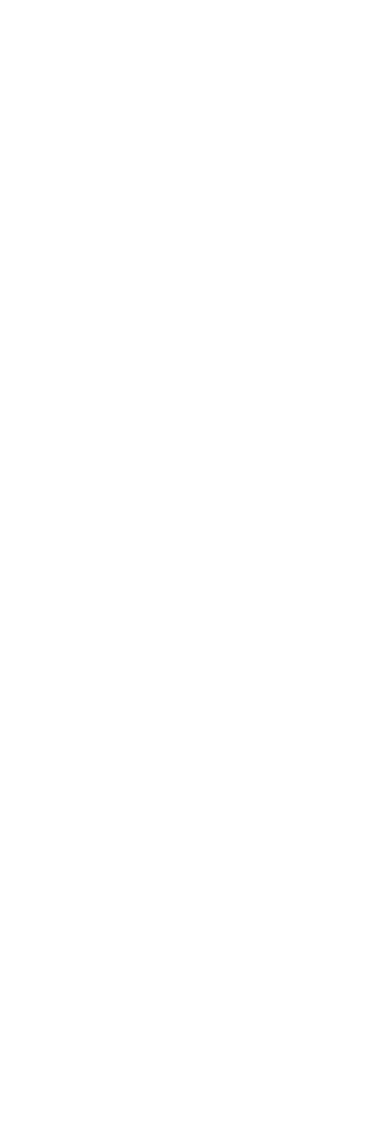
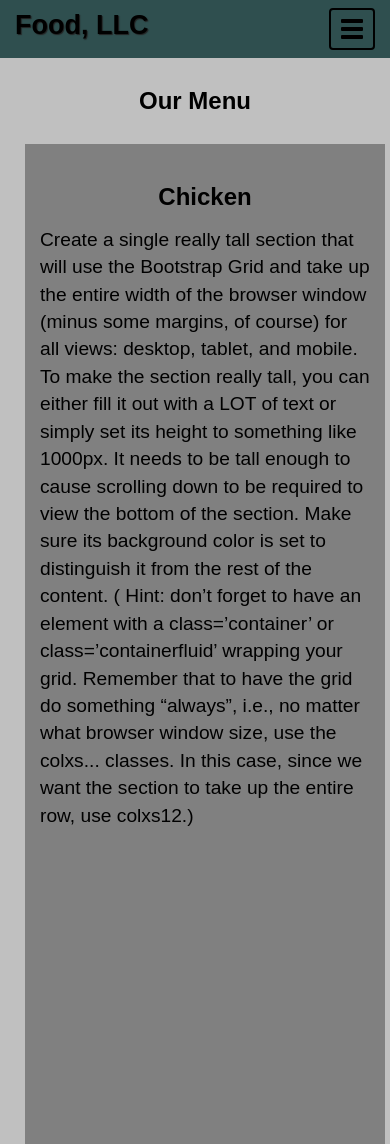
Before and after one commit to WindlessRook/John_Hopkins_University-Web_Development_Course, a plain HTML site: page Module3_Solutions/index.html in a window 390 px wide. Before the commit the page ends 844 px from the top, so only its background shows below. Drawn offline with Linux system fonts and the light colour scheme.

Commit message:
final copy

```diff
--- a/Module3_Solutions/css/styles.css
+++ b/Module3_Solutions/css/styles.css
@@ -0,0 +1,72 @@
+body{
+	font-size: 16px;
+	color:#000;
+	background-color: #c0c0c0;
+	font-family: Arial, Helvetica, sans-serif;
+}
+/*Header Navigation div*/
+#header-nav{
+	background-color: #2f4f4f;
+	border-radius: 0;
+	border: 0;
+}
+.navbar-header button.navbar-toggle, .navbar-header .icon-bar{
+	color: #2f4f4f;
+	border: 2px solid #000;
+}
+/*The name of the brand*/
+.navbar-brand h1{
+	color:#000;
+	font-size: 1.5em;
+	font-weight: bold;
+	text-shadow: 1px 1px 1px #222;
+	margin-top: 0;
+	margin-bottom: 0;
+	line-height: 0.75;
+}
+.navbar-brand a:hover, .navbar-brand a:focus{
+	text-decoration: none;
+}
+/*The drop down menu*/
+#nav-list{
+	margin-top: 10px;
+	padding: 0px;
+}
+#nav-list a{
+	color: #000;
+	font-size: 1.2em;
+	font-weight: bold;
+}
+#nav-list a:hover{
+	background-color: #fff;
+}
+#collapsable-nav{
+	background-color: #2f4f4f;
+	margin: 0;
+}
+hr{
+	padding: 0;
+	margin:0;
+}
+/*Page heading*/
+#page-heading h2{
+	color:#000;
+	font-size: 1.5em;
+	font-weight: bold;
+	margin-top: 10px;
+	margin-bottom: 20px;
+}
+/*Page Content*/
+#page-content{
+	height: 1000px;
+	background-color: #808080;
+	font-size: 1.2em;
+	padding: 15px;
+	margin: 10px;
+}
+/*Content Heading*/
+#content-heading h3{
+	color: #000;
+	font-weight: bold;
+	padding: 5px;
+}
--- a/Module3_Solutions/index.html
+++ b/Module3_Solutions/index.html
@@ -9,7 +9,52 @@
 	<link rel="stylesheet" type="text/css" href="css/styles.css">
 </head>
 <body>
-
+	<header>
+		<nav id="header-nav" class="navbar navbar-default">
+			<div class="container">
+				<div class="navbar-header">
+					<div class="navbar-brand">
+						<a href="index.html"><h1>Food, LLC</h1></a>
+					</div> <!--End of navbar-brand-->
+					<button type="button" class="navbar-toggle collapsed" data-toggle="collapse" data-target="#collapsable-nav" aria-expanded="false">
+						<span class="sr-only">Toggle navigation</span>
+						<span class="icon-bar"></span>
+						<span class="icon-bar"></span>
+						<span class="icon-bar"></span>
+					</button>
+				</div> <!--End of nav-header-->
+				<div id="collapsable-nav" class="collapse navbar-collapse text-center">
+					<ul id="nav-list" class="nav navbar-nav navbar-right">
+						<li>
+							<a href="#" class="visible-xs">Chicken</a>
+						</li>
+						<hr>
+						<li>
+							<a href="#" class="visible-xs">Beef</a>
+						</li>
+						<hr>
+						<li>
+							<a href="#" class="visible-xs">Sushi</a>
+						</li>
+					</ul>
+				</div> <!--End of collapsble-nav-->
+			</div> <!--End of container div-->
+		</nav>
+	</header>
+	<div id="main-content" class="container">
+		<div id="page-heading" class="text-center">
+			<h2>Our Menu</h2>
+		</div> <!--End of page heading-->
+		<div id="page-content" class="col-xs-12">
+			<div id="content-heading" class="text-center">
+				<h3>Chicken</h3>
+			</div>
+			<div id="content-details" class="text-left">
+				<span>Create a single really tall section that will use the Bootstrap Grid and take up the entire width of the browser window (minus some margins, of course) for all views: desktop, tablet, and mobile. To make the section really tall, you can either fill it out with a LOT of text or simply set its height to something like 1000px. It needs to be tall enough to cause scrolling down to be required to view the bottom of the section. Make sure its background color is set to distinguish it from the rest of the content. ( Hint: don’t forget to have an element with a class=’container’ or class=’containerfluid’ wrapping your grid. Remember that to have the grid do something “always”, i.e., no matter what browser window size, use the colxs... classes. In this case, since we want the section to take up the entire row, use colxs12.)</span>
+			</div>
+		</div>
+	</div> <!--End of main-content-->
+	<!--Jquery required for Bootstrap-->
 	<script src="js/jquery-3.1.1.min.js"></script>
 	<script src="js/bootstrap.min.js"></script>
 </body>
```
